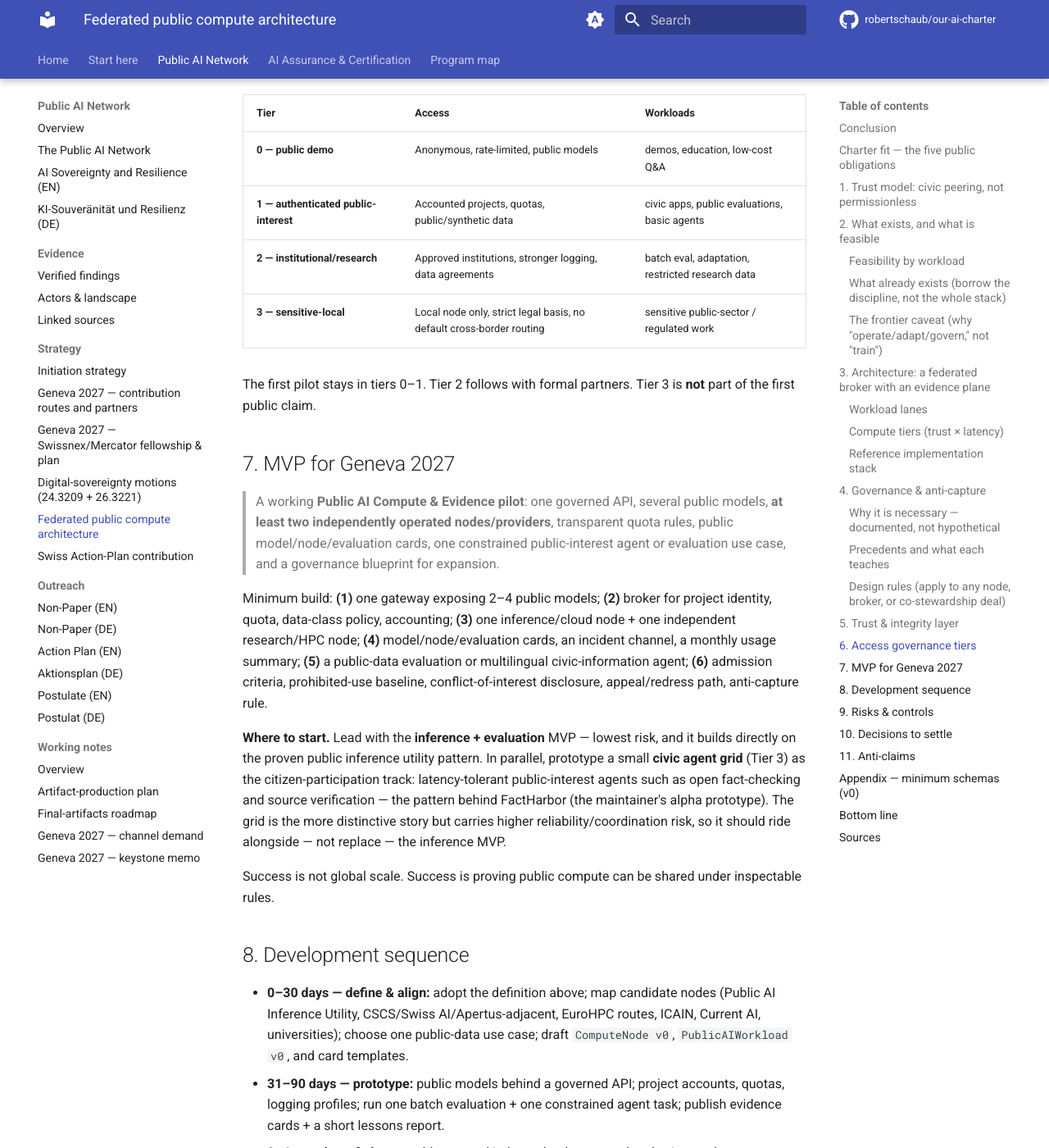
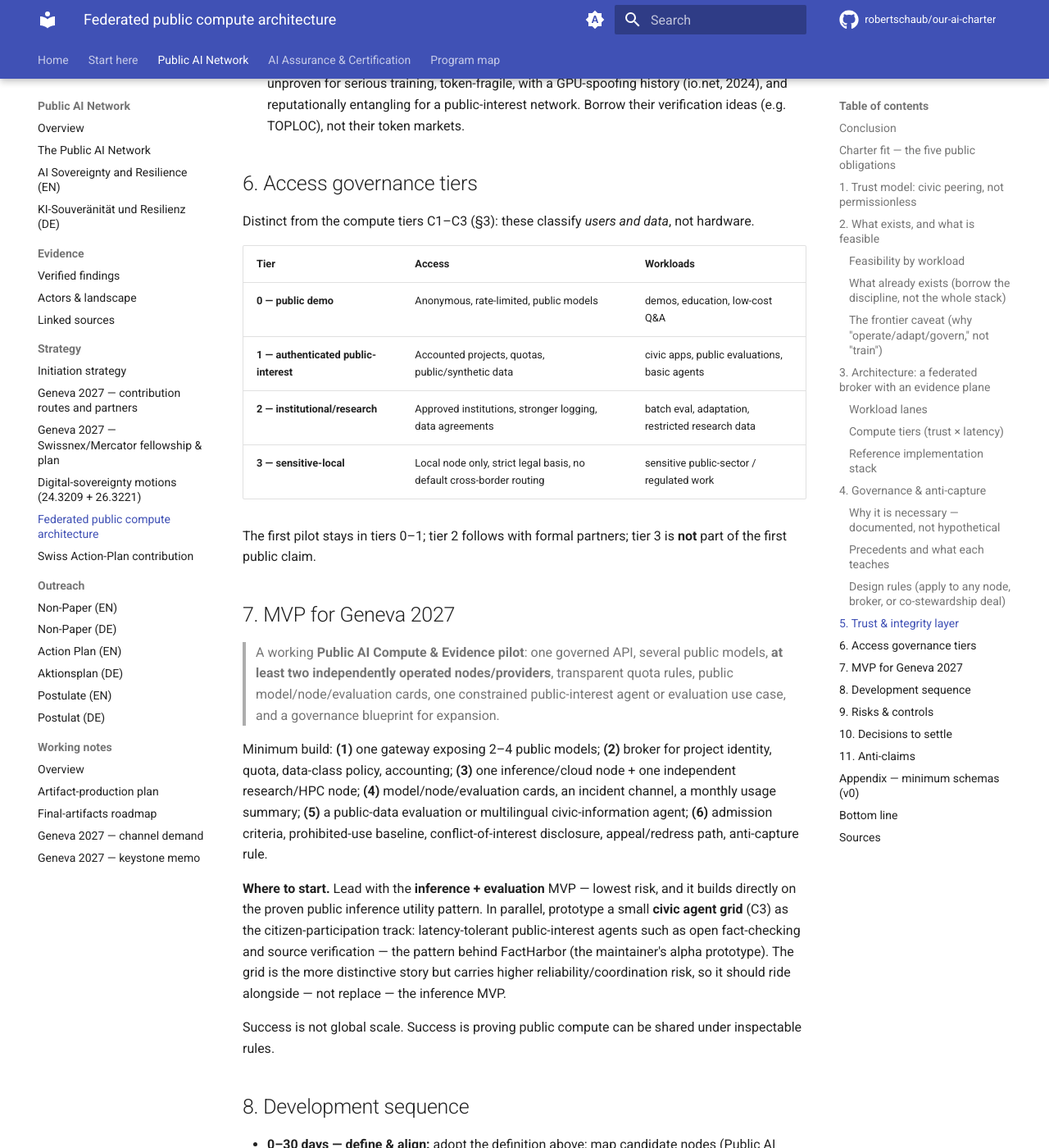
Before and after one commit to robertschaub/our-ai-charter, an MkDocs documentation site: the page built from docs/Public AI Network/Strategy/federated-public-compute-architecture.md, in a window 1280 px wide and 1400 px high, scrolled down 8601 px. Shown: the whole window at 82% size. Built offline with MkDocs 1.6.1 and Material for MkDocs 9.7.7, drawn with Linux system fonts in a browser that asks for light colours; plug-ins that fetch from the network failed and are left out; comment, search, counter and statistics services are not loaded; some of the changed text lies outside the part shown.

Commit message:
docs(public-ai): address review of federated compute architecture
- P1: point the five-obligations link to the in-docs Founding Accord (was
  ../../../README.md, outside the docs tree; fixes mkdocs --strict)
- P2: scope the Public AI ~115k GPU-hours figure to its reported first month
  (Sept 2025) and flag re-verify of current capacity
- P2: hedge the INTELLECT-3 centralised-cluster claim ("reported to"), keep the
  secondary cite and flag confirming against the primary source
- P2: date and source the cloud/accelerator concentration figures (Statista,
  carboncredits 2025) and state the differing bases
- P3: rename compute tiers to C1/C2/C3 so they don't collide with access
  tiers 0-3 (mermaid, table, prose, schema callouts)

Co-Authored-By: Claude Opus 4.8 <noreply@anthropic.com>

```diff
--- a/docs/Public AI Network/Strategy/federated-public-compute-architecture.md
+++ b/docs/Public AI Network/Strategy/federated-public-compute-architecture.md
@@ -18,7 +18,7 @@ Homepage form: _federated public compute that no single power can switch off or
 
 ## Charter fit — the five public obligations
 
-This architecture exists to make compute answer to the Charter's [five public obligations](../../../README.md), not only to run models:
+This architecture exists to make compute answer to the Charter's five public obligations (set out in the [Founding Accord](../../AI%20Assurance%20and%20Certification/Framework/founding-accord.md)), not only to run models:
 
 | Obligation | How the architecture serves it |
 |---|---|
@@ -61,7 +61,7 @@ Existing co-stewardship precedent worth naming: **[ICAIN](https://icain.ch/)**
 
 ### The frontier caveat (why "operate/adapt/govern," not "train")
 
-Distributed training is real but bounded. Low-communication methods cut bandwidth needs 400×–10,000× ([Decoupled DiLoCo, Apr 2026](https://deepmind.google/blog/decoupled-diloco/)); the largest published decentralised pretraining is ~40B params. But there is a standing **~1.5–6× efficiency tax**, Prime Intellect's ~106B **INTELLECT-3 reverted to a centralised cluster** ([Nov 2025](https://www.implicator.ai/prime-intellects-intellect-3-open-source-ambition-meets-centralized-reality/)), and Epoch AI concludes decentralised training **"won't catch up to the frontier this decade"** ([Dec 2025](https://epoch.ai/gradient-updates/how-far-can-decentralized-training-over-the-internet-scale)). Mid-scale, cross-institution adaptation is the realistic horizon.
+Distributed training is real but bounded. Low-communication methods cut bandwidth needs 400×–10,000× ([Decoupled DiLoCo, Apr 2026](https://deepmind.google/blog/decoupled-diloco/)); the largest published decentralised pretraining is ~40B params. But there is a standing **~1.5–6× efficiency tax**, Prime Intellect's ~106B **INTELLECT-3 was reported to train on a centralised cluster** ([implicator.ai, Nov 2025](https://www.implicator.ai/prime-intellects-intellect-3-open-source-ambition-meets-centralized-reality/); confirm against Prime Intellect's own report before citing), and Epoch AI concludes decentralised training **"won't catch up to the frontier this decade"** ([Dec 2025](https://epoch.ai/gradient-updates/how-far-can-decentralized-training-over-the-internet-scale)). Mid-scale, cross-institution adaptation is the realistic horizon.
 
 ## 3. Architecture: a federated broker with an evidence plane
 
@@ -77,9 +77,9 @@ flowchart TB
   B --> P["Policy engine"]
   B --> R["Routing and scheduling adapter"]
   B --> C["Capability registry"]
-  R --> N1["Tier 1: trusted public HPC"]
-  R --> N2["Tier 2: institutional swarm"]
-  R --> N3["Tier 3: civic agent grid"]
+  R --> N1["C1: trusted public HPC"]
+  R --> N2["C2: institutional swarm"]
+  R --> N3["C3: civic agent grid"]
   N1 --> E["Evidence and accountability plane"]
   N2 --> E
   N3 --> E
@@ -100,15 +100,15 @@ Separate lanes because each has different latency, cost, risk, and governance ne
 
 ### Compute tiers (trust × latency)
 
-Lanes say *what* runs; tiers say *on whose hardware*, matched to trust and latency. The broker routes each request to the tier its privacy and latency demand:
+Lanes say *what* runs; **compute tiers (C1–C3)** say *on whose hardware*, matched to trust and latency. The broker routes each request to the tier its privacy and latency demand:
 
 | Tier | Compute | Best for | Integrity mechanism |
 |---|---|---|---|
-| **1 — Fast core** | Trusted public HPC / sovereign clusters (CSCS, EuroHPC); K8s/Ray | Synchronous, low-latency, **privacy-sensitive** queries — PII routes here only | Operator trust + confidential computing / attestation |
-| **2 — Institutional swarm** | Peered institutions pooling datacentre/workstation GPUs; pipeline-parallel serving of models no single member can host | Mid-latency inference of large open models | mTLS + node certificates + **redundant cross-check**; enclaves so hosts can't read model memory |
-| **3 — Civic agent grid** | Volunteer idle compute (citizens, small orgs); quantized local models via llama.cpp behind a secure job queue | **Latency-tolerant, parallelisable agentic/batch** work on **public data** (e.g. open fact-checking, source verification, dataset embedding) | **Redundant execution + consensus** across ≥3 nodes; no PII; sandboxed worker |
+| **C1 — Fast core** | Trusted public HPC / sovereign clusters (CSCS, EuroHPC); K8s/Ray | Synchronous, low-latency, **privacy-sensitive** queries — PII routes here only | Operator trust + confidential computing / attestation |
+| **C2 — Institutional swarm** | Peered institutions pooling datacentre/workstation GPUs; pipeline-parallel serving of models no single member can host | Mid-latency inference of large open models | mTLS + node certificates + **redundant cross-check**; enclaves so hosts can't read model memory |
+| **C3 — Civic agent grid** | Volunteer idle compute (citizens, small orgs); quantized local models via llama.cpp behind a secure job queue | **Latency-tolerant, parallelisable agentic/batch** work on **public data** (e.g. open fact-checking, source verification, dataset embedding) | **Redundant execution + consensus** across ≥3 nodes; no PII; sandboxed worker |
 
-The Tier-2 pipeline-parallel pattern was pioneered by **Petals** (BigScience) — a useful proof-of-concept but effectively dormant (last release 2023); adopt the *pattern* with maintained tooling, not the project. Tier 3 is "Folding@Home for public-interest AI agents": it fits exactly the latency-tolerant, embarrassingly-parallel work volunteer compute does well, and is the most direct route to **citizen participation** in public AI.
+The C2 pipeline-parallel pattern was pioneered by **Petals** (BigScience) — a useful proof-of-concept but effectively dormant (last release 2023); adopt the *pattern* with maintained tooling, not the project. C3 is "Folding@Home for public-interest AI agents": it fits exactly the latency-tolerant, embarrassingly-parallel work volunteer compute does well, and is the most direct route to **citizen participation** in public AI.
 
 ### Reference implementation stack
 
@@ -135,7 +135,7 @@ What makes "no single power can switch off or capture" defensible rather than a
 - **Cut-off by sanctions:** AWS/Microsoft/Google suspended Russian cloud (2022) and forced firms off in 2024 ([TechCrunch](https://techcrunch.com/2022/03/10/amazon-microsoft-and-google-have-suspended-cloud-sales-in-russia/)).
 - **Weaponised dependency:** after US sanctions on the ICC prosecutor, his Microsoft email was reportedly cut; the ICC moved to open-source by Oct 2025 ([The Register](https://www.theregister.com/2025/10/31/international_criminal_court_ditches_office/)).
 - **No sovereignty on a US stack:** Microsoft France told the French Senate under oath (June 2025) it **could not guarantee** data against the US CLOUD Act ([databalance.eu](https://www.databalance.eu/en/microsoft-cloud-sovereignty-2026/)).
-- **Concentration:** 3 US hyperscalers hold ~66–68% of cloud; NVIDIA ~80–92% of AI accelerators with CUDA lock-in.
+- **Concentration (2025, re-verify):** the three US hyperscalers (AWS, Azure, GCP) hold roughly two-thirds of the global **cloud-infrastructure-services** market by revenue ([Statista, 2025](https://www.statista.com/chart/18819/worldwide-market-share-of-leading-cloud-infrastructure-service-providers/)); NVIDIA holds an estimated **~80–90%+ of data-centre AI accelerators** ([carboncredits.com, 2025](https://carboncredits.com/nvidia-controls-92-of-the-gpu-market-in-2025-and-reveals-next-gen-ai-supercomputer/)), reinforced by CUDA lock-in. (Figures are vendor/analyst estimates on differing bases — revenue vs. shipment — so treat as orders of magnitude.)
 
 ### Precedents and what each teaches
 
@@ -166,15 +166,15 @@ Background: compute is uniquely governable (detectable, excludable, concentrated
 Capture-resistance and confidentiality come from boring, production-grade engineering — not exotic cryptography:
 
 - **Portability on open standards** (open weights/formats, portable orchestration) — the single biggest anti-capture lever; the difference between "portable" and "captured."
-- **Confidential computing (TEEs) + remote attestation** — run on infrastructure you don't own without the operator reading weights/data. <5–7% overhead for large-model inference on H100; near-zero on Blackwell ([benchmark](https://phala.com/posts/confidential-computing-on-nvidia-h100-gpu-a-performance-benchmark-study)). Fits Tier 1–2 institutional nodes. Caveats: no defence against physical access ([TEE.fail, Oct 2025](https://securityonline.info/tee-fail-researchers-break-intel-sgx-tdx-and-amd-sev-snp-with-sub-1000-ddr5-memory-bus-attack/)); attestation roots in the chip vendor — accept multiple roots and keep a non-TEE fallback.
-- **Redundant execution + consensus** — the integrity mechanism for untrusted Tier-3 volunteer nodes that lack server TEEs.
+- **Confidential computing (TEEs) + remote attestation** — run on infrastructure you don't own without the operator reading weights/data. <5–7% overhead for large-model inference on H100; near-zero on Blackwell ([benchmark](https://phala.com/posts/confidential-computing-on-nvidia-h100-gpu-a-performance-benchmark-study)). Fits C1–C2 institutional nodes. Caveats: no defence against physical access ([TEE.fail, Oct 2025](https://securityonline.info/tee-fail-researchers-break-intel-sgx-tdx-and-amd-sev-snp-with-sub-1000-ddr5-memory-bus-attack/)); attestation roots in the chip vendor — accept multiple roots and keep a non-TEE fallback.
+- **Redundant execution + consensus** — the integrity mechanism for untrusted C3 volunteer nodes that lack server TEEs.
 - **Federated learning + differential privacy** for data that legally cannot move (mature cross-device; costlier cross-silo).
 - **Weight escrow + reproducible builds** — continuity if a provider exits.
 - **Avoid crypto/DePIN compute markets as an anchor** — real for some inference/rendering, but unproven for serious training, token-fragile, with a GPU-spoofing history (io.net, 2024), and reputationally entangling for a public-interest network. Borrow their verification ideas (e.g. TOPLOC), not their token markets.
 
 ## 6. Access governance tiers
 
-Distinct from compute tiers (§3): these classify *users and data*, not hardware.
+Distinct from the compute tiers C1–C3 (§3): these classify *users and data*, not hardware.
 
 | Tier | Access | Workloads |
 |---|---|---|
@@ -183,7 +183,7 @@ Distinct from compute tiers (§3): these classify *users and data*, not hardware
 | **2 — institutional/research** | Approved institutions, stronger logging, data agreements | batch eval, adaptation, restricted research data |
 | **3 — sensitive-local** | Local node only, strict legal basis, no default cross-border routing | sensitive public-sector / regulated work |
 
-The first pilot stays in tiers 0–1. Tier 2 follows with formal partners. Tier 3 is **not** part of the first public claim.
+The first pilot stays in tiers 0–1; tier 2 follows with formal partners; tier 3 is **not** part of the first public claim.
 
 ## 7. MVP for Geneva 2027
 
@@ -191,7 +191,7 @@ The first pilot stays in tiers 0–1. Tier 2 follows with formal partners. Tier
 
 Minimum build: **(1)** one gateway exposing 2–4 public models; **(2)** broker for project identity, quota, data-class policy, accounting; **(3)** one inference/cloud node + one independent research/HPC node; **(4)** model/node/evaluation cards, an incident channel, a monthly usage summary; **(5)** a public-data evaluation or multilingual civic-information agent; **(6)** admission criteria, prohibited-use baseline, conflict-of-interest disclosure, appeal/redress path, anti-capture rule.
 
-**Where to start.** Lead with the **inference + evaluation** MVP — lowest risk, and it builds directly on the proven public inference utility pattern. In parallel, prototype a small **civic agent grid** (Tier 3) as the citizen-participation track: latency-tolerant public-interest agents such as open fact-checking and source verification — the pattern behind FactHarbor (the maintainer's alpha prototype). The grid is the more distinctive story but carries higher reliability/coordination risk, so it should ride alongside — not replace — the inference MVP.
+**Where to start.** Lead with the **inference + evaluation** MVP — lowest risk, and it builds directly on the proven public inference utility pattern. In parallel, prototype a small **civic agent grid** (C3) as the citizen-participation track: latency-tolerant public-interest agents such as open fact-checking and source verification — the pattern behind FactHarbor (the maintainer's alpha prototype). The grid is the more distinctive story but carries higher reliability/coordination risk, so it should ride alongside — not replace — the inference MVP.
 
 Success is not global scale. Success is proving public compute can be shared under inspectable rules.
 
@@ -209,7 +209,7 @@ Success is not global scale. Success is proving public compute can be shared und
 | **Overclaiming** a global training cluster | Frame as a federation; start with inference/eval/batch/agent/fine-tune |
 | **Compute capture** (one state/funder/cloud/lab) | Publish allocation rules, routing logic, partner credits, conflicts of interest, accountability reports; apply the §4 design rules |
 | **Jurisdiction confusion** | Data classes, jurisdiction constraints, sovereign-only routing, auditable operator profiles |
-| **Node tampering / poisoning** | Node certificates (civic peering); redundant cross-check (Tier 2) and redundant-execution consensus (Tier 3) |
+| **Node tampering / poisoning** | Node certificates (civic peering); redundant cross-check (C2) and redundant-execution consensus (C3) |
 | **Agent abuse** | Tool allowlists, scoped permissions, sandboxing, budgets, human approval, full traces |
 | **HPC usability gap** | Dual stack: HPC for training/batch, cloud-native for APIs/serving/agents |
 | **Silicon / vendor lock-in** | Multi-vendor procurement, open formats, portability, weight escrow |
```
Also changed, not shown: other parts of docs/Public AI Network/Strategy/federated-public-compute-architecture.md (+1 -1 lines).
